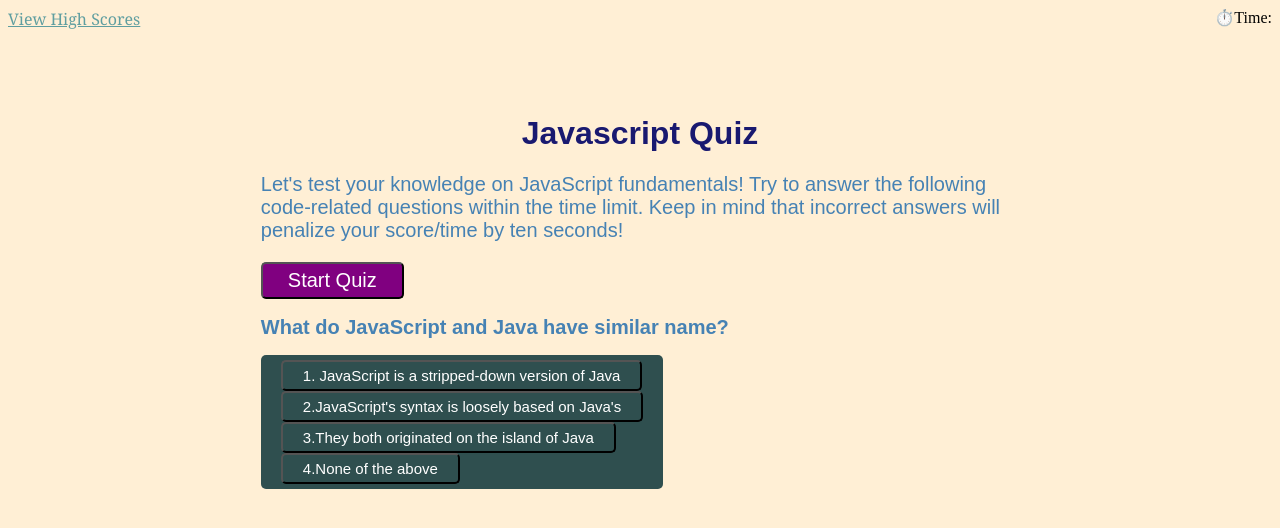
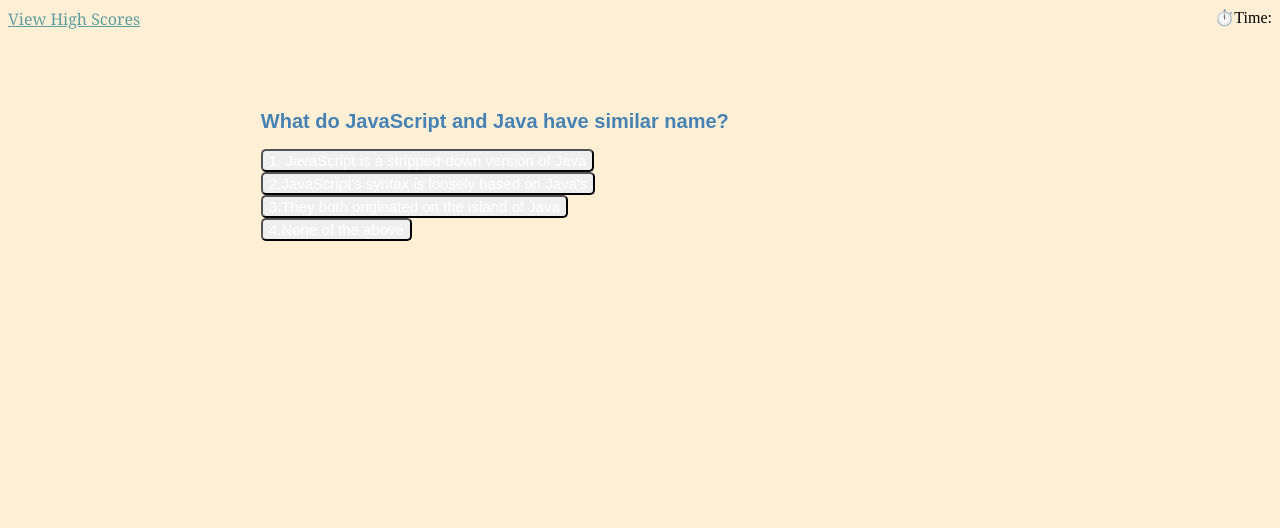
Before and after one commit to meredithcoyne/code_quiz, a plain HTML site: page index.html in a window 1280 px wide. Both pictures are taken after a click on the button "Start Quiz". Drawn offline with Linux system fonts and the light colour scheme.

Commit message:
updated css and js to allow us to activate start button and move to the first question.

```diff
--- a/Assets/css/style.css
+++ b/Assets/css/style.css
@@ -92,15 +92,10 @@ footer {
 }
 
 .choice{
-
-  display: inline-block;
   float: left;
   clear: left;
-  background-color: var(--multipleChoice);
   color: white;
-  padding: 5px 20px;
   text-align: center;
-  display: inline-block;
   font-size: 15px;
   border-radius:5px;
 }
@@ -179,14 +174,6 @@ footer {
 
 
 
-#button:focus,
-#button:active,
-#button:visited {
-  outline: none;
-  box-shadow: 2px;
-  background-color: #5a636b;
-}
-
 #answerCheck {
   font-style: italic;
   color: #4D5159;
--- a/Assets/js/logic.js
+++ b/Assets/js/logic.js
@@ -7,23 +7,27 @@ var startButton = document.querySelector('#start');
 var questionElement = document.querySelector('#question');
 var timerElement = document.querySelector('#timer');
 var questionChoices = document.querySelector('#choice');
-
+var startScreen = document.querySelector("#startScreen");
+var currentQuestion = question[currentQuestionIndex];
+var titleElement = document.querySelector("#questionTitle");
 
 //Start Quiz
 function startQuiz() {
     //Hide Start Screen
-    var startScreen = document.querySelector("#startScreen");
-    startScreen.setAttribute("class", "hide")
+
+    startScreen.style.display = "none";
+    showQuestions ();
 
     //Show questions
     questionElement.removeAttribute("class");
-    getCurrentQuestion();
-}
+    showQuestions();
 
-function getCurrentQuestion() {
-    var currentQuestion = question[currentQuestionIndex];
+
+
+function showQuestions() {
+
     console.log(currentQuestion);
-    var titleElement = document.querySelector("#questionTitle");
+
     titleElement.textContent = currentQuestion.title
     questionChoices.textContent = "";
 
@@ -35,6 +39,8 @@ function getCurrentQuestion() {
       choices.textContent = i + 1 + "." + currentQuestion.choice[i];
       questionChoices.appendChild(choices);
     }
+}
+
 }
 
 
```
Also changed, not shown: index.html (+1 -1 lines).
